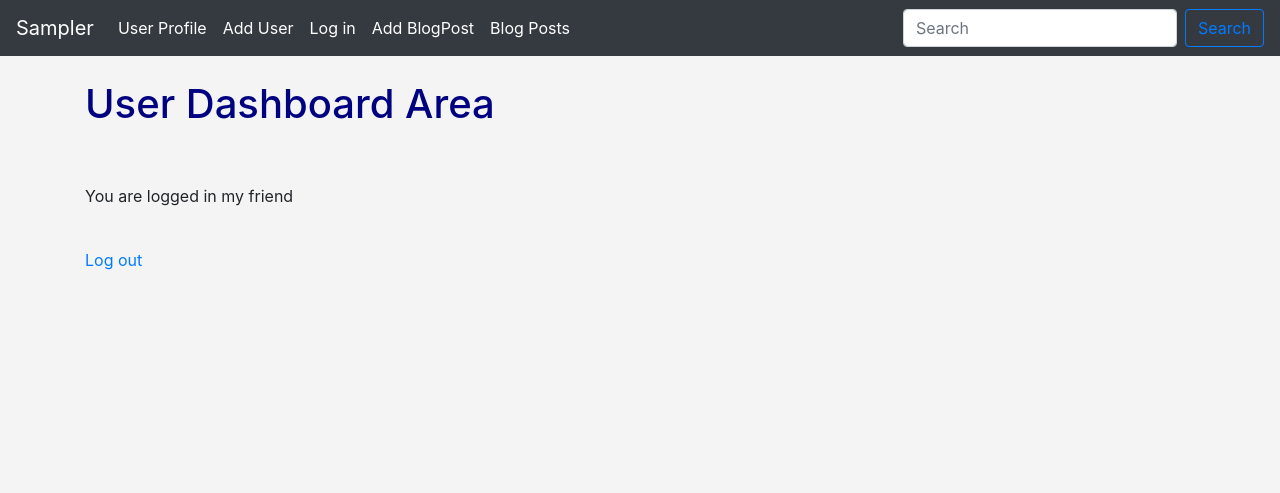
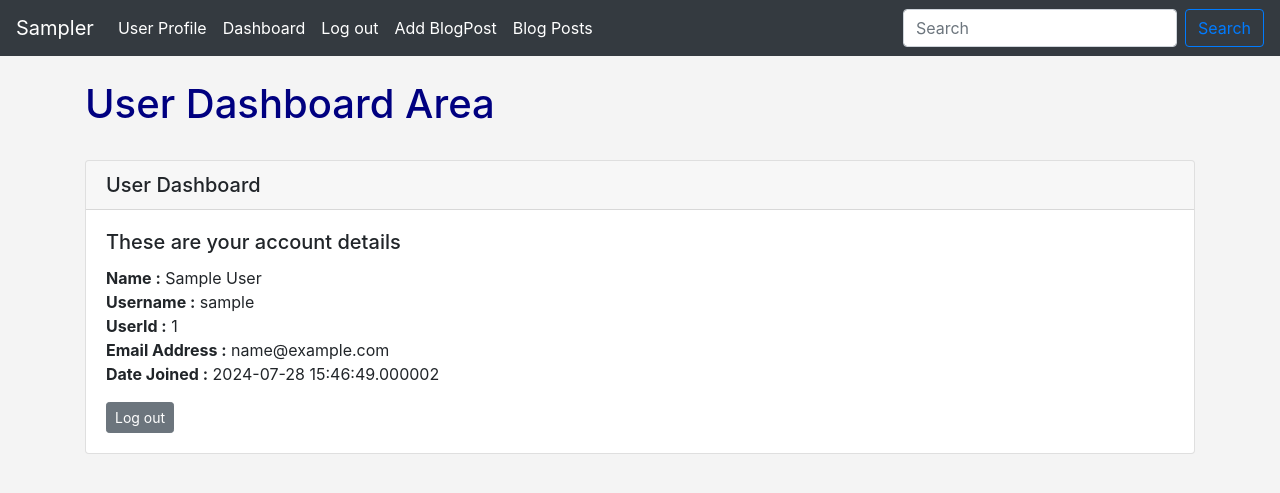
Before and after one commit to dan-sys/flask-blog, a Flask app: page /dashboard in a window 1280 px wide. Shown: the top 493 px of the page. Run offline with Flask 3, Linux system fonts and the light colour scheme; the visitor is signed in with stand-in values (Sample User, id 1); parts of the project's set-up code (start-up, migrations or seed data) failed here and were passed over; some libraries are stand-ins or nearby versions.

Commit message:
implemented user dashboard area. added logic to Nav bar

```diff
--- a/app.py
+++ b/app.py
@@ -33,7 +33,7 @@ migrate = Migrate(app,db)
 #set up login manager
 login_manager = LoginManager()
 login_manager.init_app(app)
-login_manager.login_view = 'login'
+login_manager.login_view = 'login_fcn'
 
 
 # create the data model
@@ -136,6 +136,7 @@ def load_user(user_id):
 
 #create login fcn
 @app.route('/login',methods=['GET','POST'])
+
 def login_fcn():
     form = LoginForm()
 
@@ -156,11 +157,13 @@ def login_fcn():
 #create dashboard fcn
 @app.route('/dashboard',methods=['GET','POST'])
 @login_required
+
 def dashboard():
     return render_template('dashboard.html')
 
 @app.route('/logout',methods=['GET','POST'])
 @login_required
+
 def logout():
     logout_user()
     flash("You have been logged Out of here bro! Go and warm eba")
--- a/templates/dashboard.html
+++ b/templates/dashboard.html
@@ -13,9 +13,21 @@
 
     <h2>User Dashboard Area </h2>
     <br/>
+    <div class="card">
+        <h5 class="card-header">User Dashboard</h5>
+        <div class="card-body">
+          <h5 class="card-title">These are your account details</h5>
+          <p class="card-text">
+            <strong>Name :</strong> {{ current_user.name }} <br/>
+            <strong>Username :</strong>  {{ current_user.username }} <br/>
+            <strong>UserId :</strong>  {{ current_user.id }} <br/>
+            <strong>Email Address :</strong>  {{ current_user.email }} <br/>
+            <strong>Date Joined :</strong>   {{ current_user.date_added }} <br/>
+          </p>
+          <a href="{{ url_for('logout')}}" class="btn btn-secondary btn-sm">Log out</a>
+        </div>
+    </div>
     <br/>
-    <p>You are logged in my friend</p>
 
-    <br/>
-    <a href="{{ url_for('logout')}}">Log out</a>
+
 {% endblock %}
--- a/templates/navbar.html
+++ b/templates/navbar.html
@@ -10,13 +10,23 @@
         <a class="nav-link" href="{{ url_for('name') }}">User Profile <span class="sr-only">(current)</span></a>
       </li>
 
-      <li class="nav-item active">
-        <a class="nav-link" href="{{ url_for('add_user') }}">Add User<span class="sr-only">(current)</span></a>
-      </li>
+      {% if current_user.is_authenticated %}
+        <li class="nav-item active">
+          <a class="nav-link" href="{{ url_for('dashboard') }}">Dashboard<span class="sr-only">(current)</span></a>
+        </li>
 
-      <li class="nav-item active">
-        <a class="nav-link" href="{{ url_for('login_fcn') }}">Log in<span class="sr-only">(current)</span></a>
-      </li>
+        <li class="nav-item active">
+          <a class="nav-link" href="{{ url_for('logout') }}">Log out<span class="sr-only">(current)</span></a>
+        </li>
+      {% else %}
+        <li class="nav-item active">
+          <a class="nav-link" href="{{ url_for('add_user') }}">Register<span class="sr-only">(current)</span></a>
+        </li>
+
+        <li class="nav-item active">
+          <a class="nav-link" href="{{ url_for('login_fcn') }}">Log in<span class="sr-only">(current)</span></a>
+        </li>
+      {% endif %}
 
       <li class="nav-item active">
         <a class="nav-link" href="{{ url_for('add_post') }}">Add BlogPost<span class="sr-only">(current)</span></a>
```
